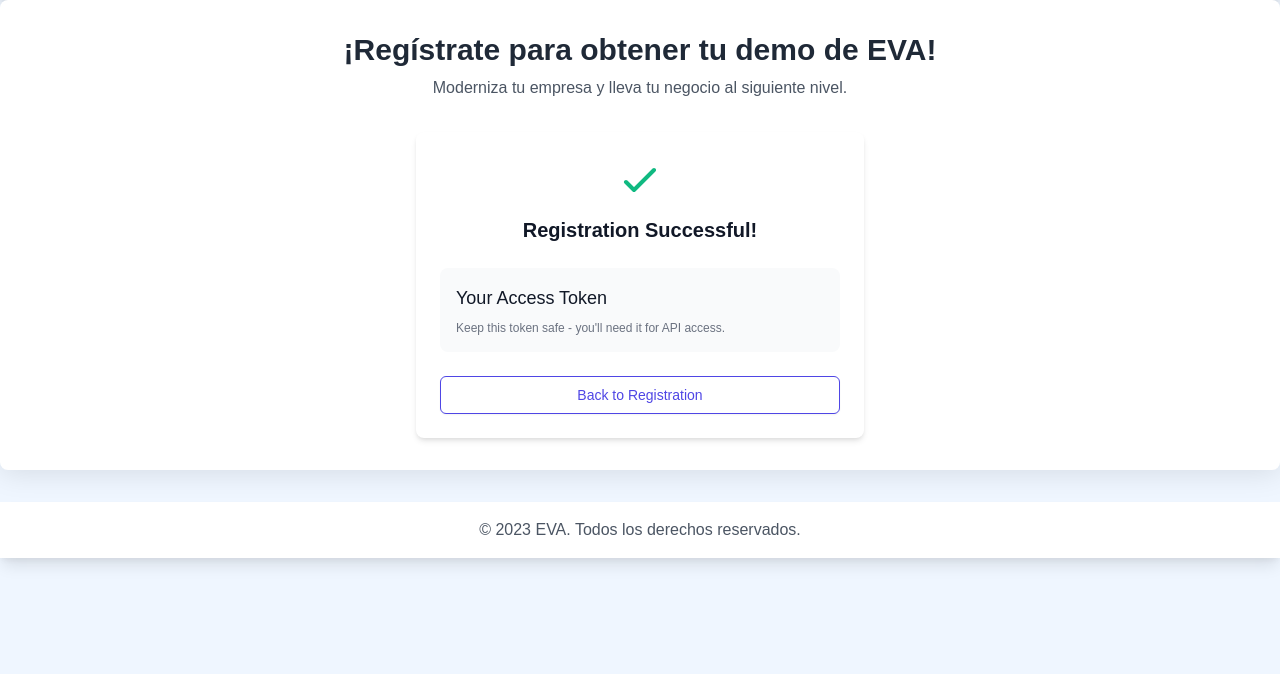
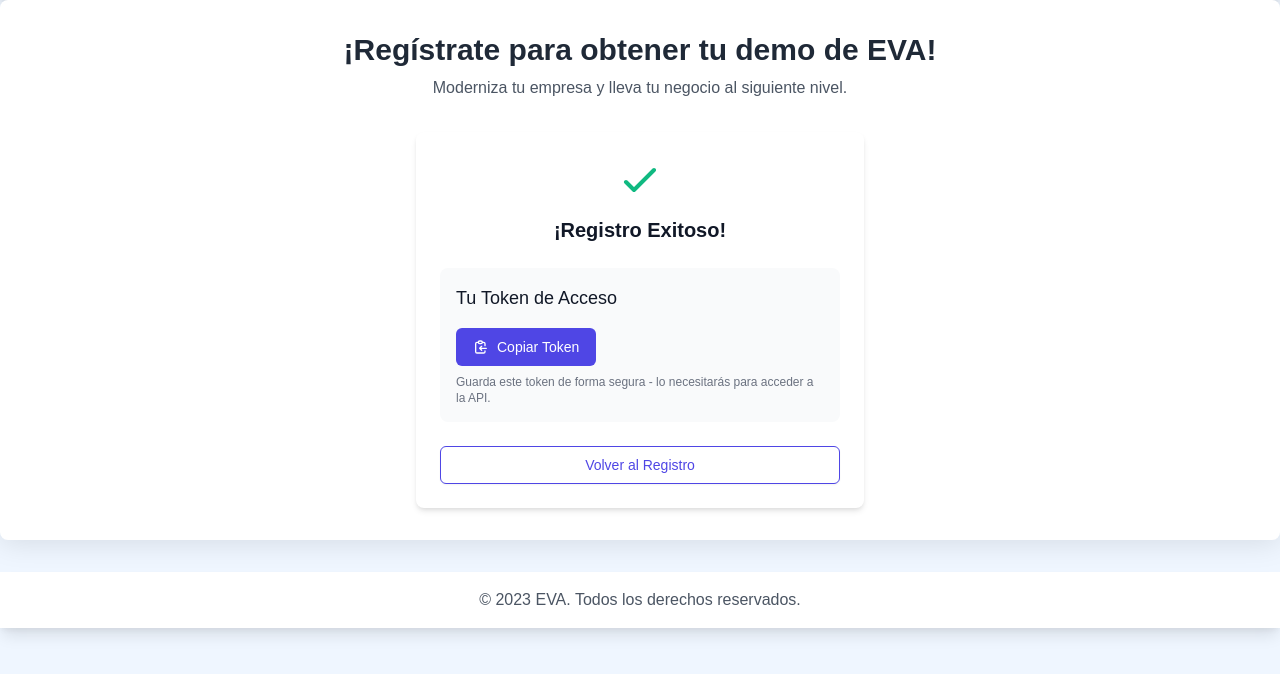
Before and after one commit to sxntiagoad/demo-eva, a Flask app: template app/templates/auth/success.html in a window 1280 px wide. Shown: the part 64-738 px from the top of the page. Run offline with Flask 3, Linux system fonts and the light colour scheme; the template is opened without the code that fills it, so the values that code supplies are empty.

Commit message:
copy buttom enabled

```diff
--- a/app/templates/auth/success.html
+++ b/app/templates/auth/success.html
@@ -1,6 +1,6 @@
 {% extends "base.html" %}
 
-{% block title %}Registration Successful{% endblock %}
+{% block title %}Registro Exitoso{% endblock %}
 
 {% block content %}
 <div class="max-w-md mx-auto bg-white rounded-lg shadow-md p-6">
@@ -8,22 +8,45 @@
         <svg class="mx-auto h-12 w-12 text-green-500" fill="none" stroke="currentColor" viewBox="0 0 24 24">
             <path stroke-linecap="round" stroke-linejoin="round" stroke-width="2" d="M5 13l4 4L19 7"></path>
         </svg>
-        <h2 class="mt-3 text-xl font-semibold text-gray-900">Registration Successful!</h2>
+        <h2 class="mt-3 text-xl font-semibold text-gray-900">¡Registro Exitoso!</h2>
     </div>
 
     <div class="mt-6">
         <div class="bg-gray-50 p-4 rounded-lg">
-            <h3 class="text-lg font-medium text-gray-900 mb-2">Your Access Token</h3>
-            <p class="text-sm text-gray-600 break-all font-mono">{{ token }}</p>
-            <p class="mt-2 text-xs text-gray-500">Keep this token safe - you'll need it for API access.</p>
+            <h3 class="text-lg font-medium text-gray-900 mb-2">Tu Token de Acceso</h3>
+            <p id="tokenText" class="text-sm text-gray-600 break-all font-mono">{{ token }}</p>
+            <button onclick="copyToken()"
+                    class="mt-2 inline-flex items-center px-4 py-2 border border-transparent text-sm font-medium rounded-md text-white bg-indigo-600 hover:bg-indigo-700 focus:outline-none focus:ring-2 focus:ring-offset-2 focus:ring-indigo-500">
+                <svg class="h-4 w-4 mr-2" fill="none" stroke="currentColor" viewBox="0 0 24 24">
+                    <path stroke-linecap="round" stroke-linejoin="round" stroke-width="2" d="M8 5H6a2 2 0 00-2 2v12a2 2 0 002 2h10a2 2 0 002-2v-1M8 5a2 2 0 002 2h2a2 2 0 002-2M8 5a2 2 0 012-2h2a2 2 0 012 2m0 0h2a2 2 0 012 2v3m2 4H10m0 0l3-3m-3 3l3 3"></path>
+                </svg>
+                Copiar Token
+            </button>
+            <p id="copyMessage" class="mt-2 text-sm text-green-600 hidden">¡Token copiado al portapapeles!</p>
+            <p class="mt-2 text-xs text-gray-500">Guarda este token de forma segura - lo necesitarás para acceder a la API.</p>
         </div>
     </div>
 
     <div class="mt-6">
         <a href="{{ url_for('auth.register') }}"
            class="block w-full text-center py-2 px-4 border border-transparent rounded-md shadow-sm text-sm font-medium text-indigo-600 bg-white hover:bg-gray-50 border-indigo-600">
-            Back to Registration
+            Volver al Registro
         </a>
     </div>
 </div>
+
+<script>
+function copyToken() {
+    const tokenText = document.getElementById('tokenText').innerText;
+    navigator.clipboard.writeText(tokenText).then(() => {
+        const copyMessage = document.getElementById('copyMessage');
+        copyMessage.classList.remove('hidden');
+        setTimeout(() => {
+            copyMessage.classList.add('hidden');
+        }, 2000);
+    }).catch(err => {
+        console.error('Error al copiar el texto: ', err);
+    });
+}
+</script>
 {% endblock %}
--- a/app/utils.py
+++ b/app/utils.py
@@ -3,7 +3,6 @@
 from app import db
 
 def can_register(ip_address, device_info):
-    """Check if registration is allowed based on IP and device"""
     # two_days_ago = datetime.utcnow() - timedelta(days=2)
 
     # # Check IP address
```
